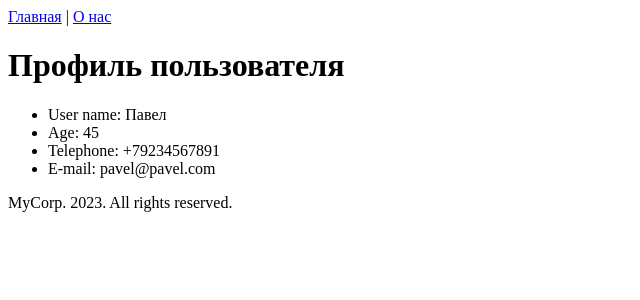
After one commit to tilyavov/stepic_django, a Django app: page /blog/user/ in a window 1280 px wide. The commit adds this page. Shown: the top 300 px of the page, without its empty margins (0-640 px from the left). Run offline with Django 5.2, Linux system fonts and the light colour scheme.

Commit message:
Задача 2 ( Шаблоны часть 2)

```diff
--- a/blog/urls.py
+++ b/blog/urls.py
@@ -3,5 +3,5 @@ from blog import views
 
 urlpatterns = [
     path("", views.index),
-    path("about/", views.about, name='about'),
+    path("user/", views.user, name='user'),
 ]
--- a/blog/views.py
+++ b/blog/views.py
@@ -2,8 +2,9 @@ from django.shortcuts import render
 
 
 def index(request):
-    return render(request, "blog/index.html", context={"site": "Stepik.org"})
+    return render(request, "blog/index.html")
 
 
-def about(request):
-    return render(request, "blog/about.html", context={"site": "Stepik"})
+def user(request):
+    data = {'name': 'Павел', 'age': 45, 'phone': '+79234567891', 'email': 'pavel@pavel.com'}
+    return render(request, "blog/users.html", context=data)
--- a/templates/blog/base.html
+++ b/templates/blog/base.html
@@ -5,10 +5,9 @@
     <title>{% block title %}Default title{% endblock title %}</title>
 </head>
 <body>
-    <div><a href="/blog/">Главная</a> | <a href="/blog/about/">О нас</a></div>
+    <div><a href="/blog/">Главная</a> | <a href="/blog/user/">О нас</a></div>
     <h1>{% block header %}{% endblock header %}</h1>
     <div>{% block content %}{% endblock content %}</div>
-    {% include "blog/banner.html" with tutorial="Джанго" %}
     <div>MyCorp. 2023. All rights reserved.</div>
 </body>
 </html>
--- /dev/null
+++ b/templates/blog/users.html
@@ -0,0 +1,20 @@
+{% extends 'blog/base.html' %}
+<!DOCTYPE html>
+<html lang="en">
+<head>
+    <meta charset="UTF-8">
+    <meta name="viewport" content="width=device-width, initial-scale=1.0">
+    <title>Document</title>
+</head>
+<body>
+    {% block content %}
+        <h1>Профиль пользователя</h1>
+            <ul>
+                <li>User name: {{name}}</li>
+                <li>Age: {{age}}</li>
+                <li>Telephone: {{phone}}</li>
+                <li>E-mail: {{email }}</li>
+            </ul>
+    {% endblock content %}
+</body>
+</html>
```
Also changed, not shown: templates/blog/banner.html (deleted, +0 -11 lines).
